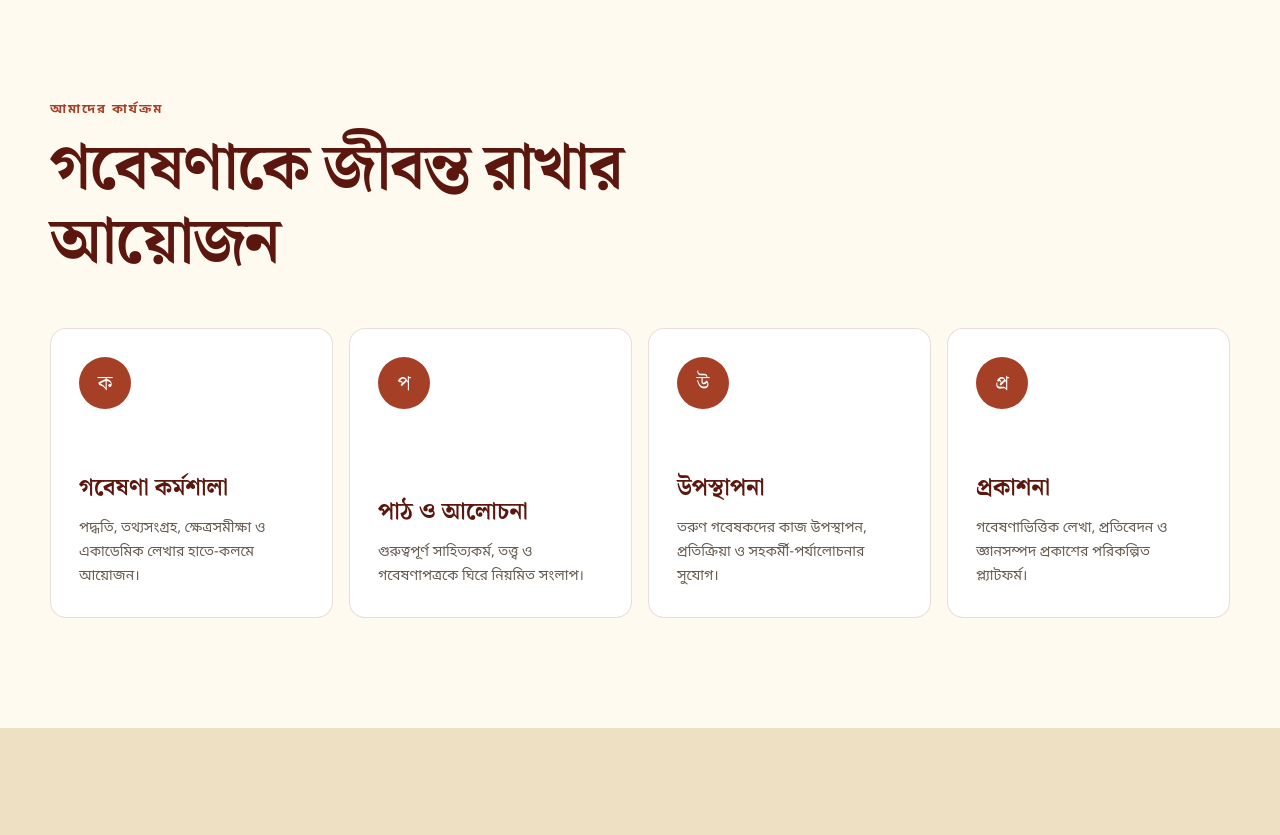
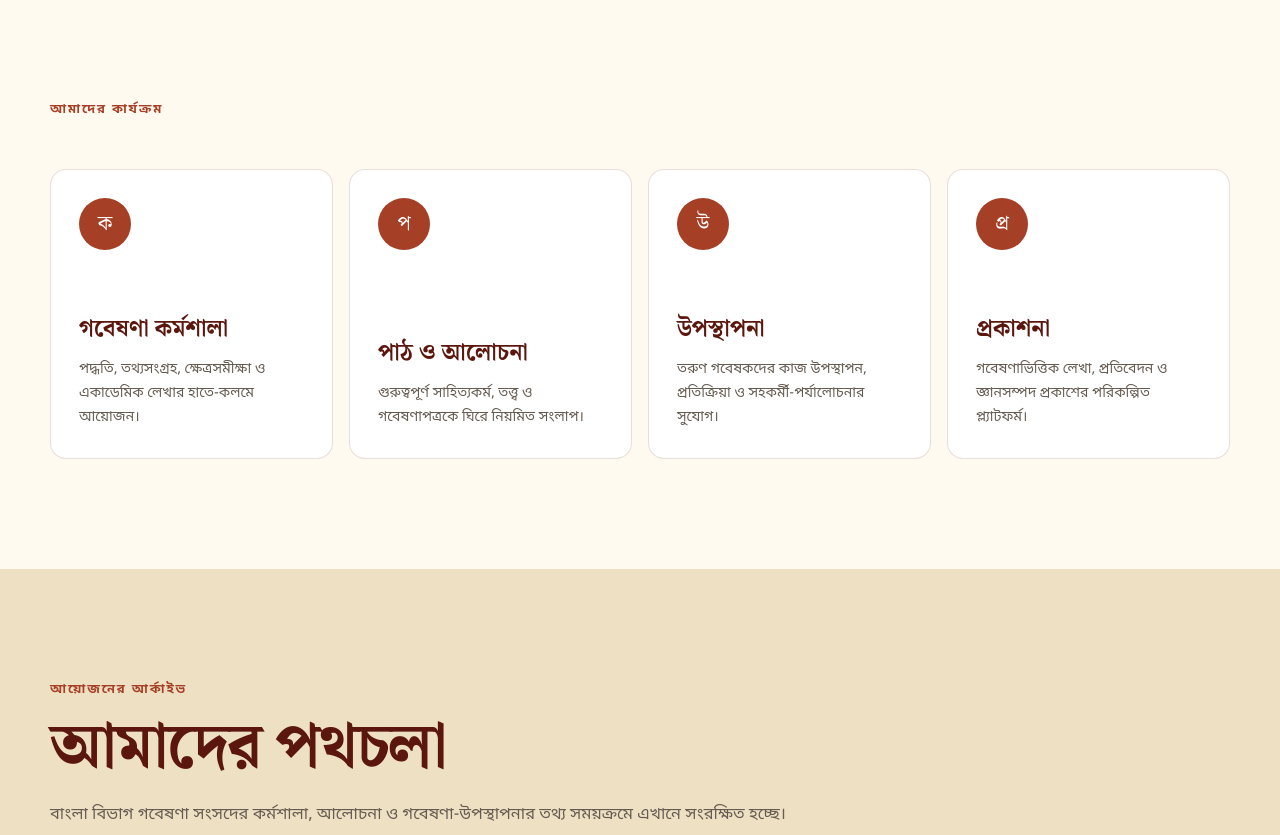
Before and after one commit to izobayer/bangla-gobeshona-sangsad, a plain HTML site: page index.html in a window 1280 px wide. Shown: the part 8400-9235 px from the top of the page. Drawn offline with Linux system fonts and the light colour scheme.

Commit message:
Remove activities section tagline

```diff
--- a/index.html
+++ b/index.html
@@ -364,7 +364,6 @@
       <div class="container">
         <div class="section-heading reveal">
           <p class="kicker">আমাদের কার্যক্রম</p>
-          <h2>গবেষণাকে জীবন্ত রাখার আয়োজন</h2>
         </div>
         <div class="activity-grid">
           <article class="reveal"><span>ক</span><h3>গবেষণা কর্মশালা</h3><p>পদ্ধতি, তথ্যসংগ্রহ, ক্ষেত্রসমীক্ষা ও একাডেমিক লেখার হাতে-কলমে আয়োজন।</p></article>
```
